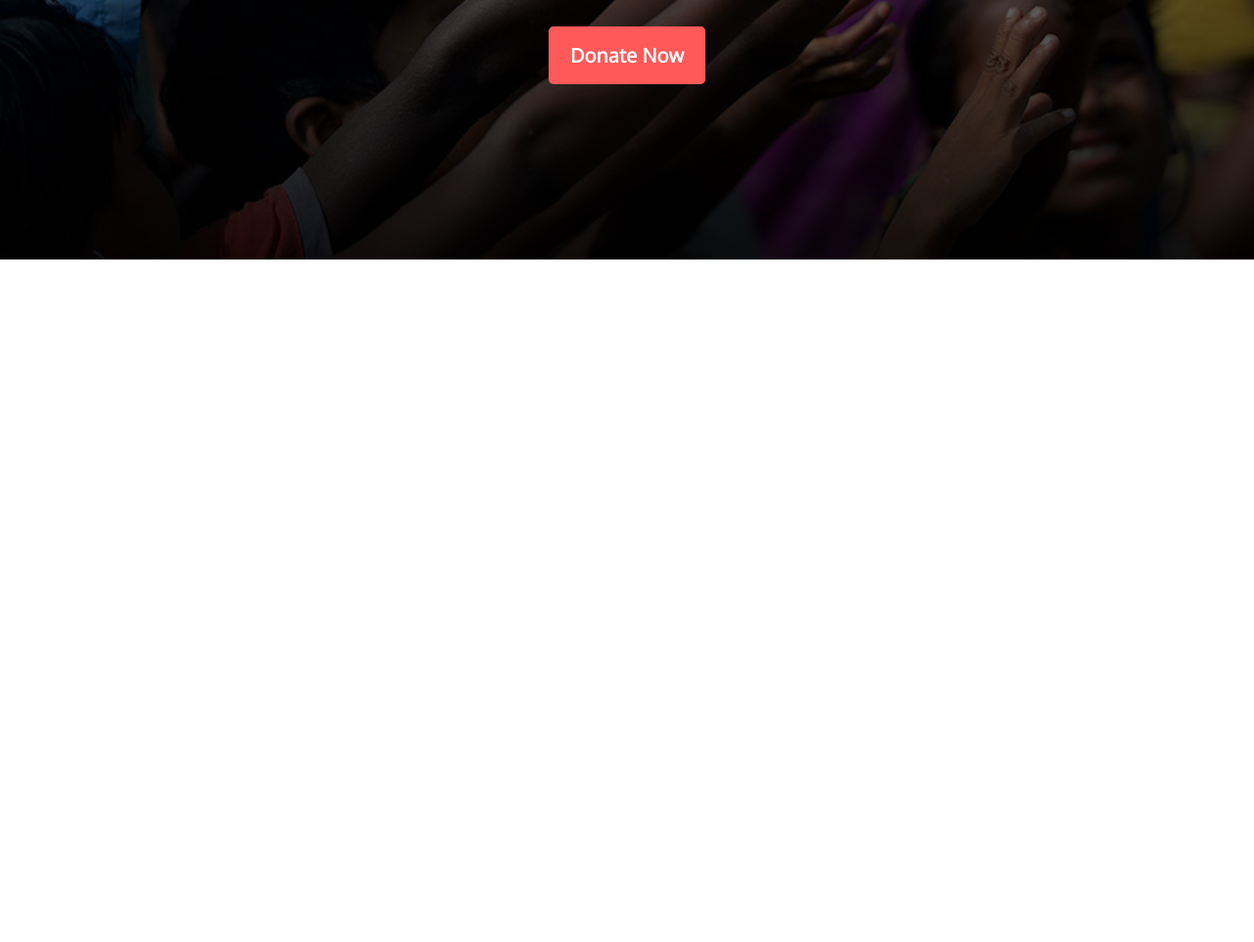
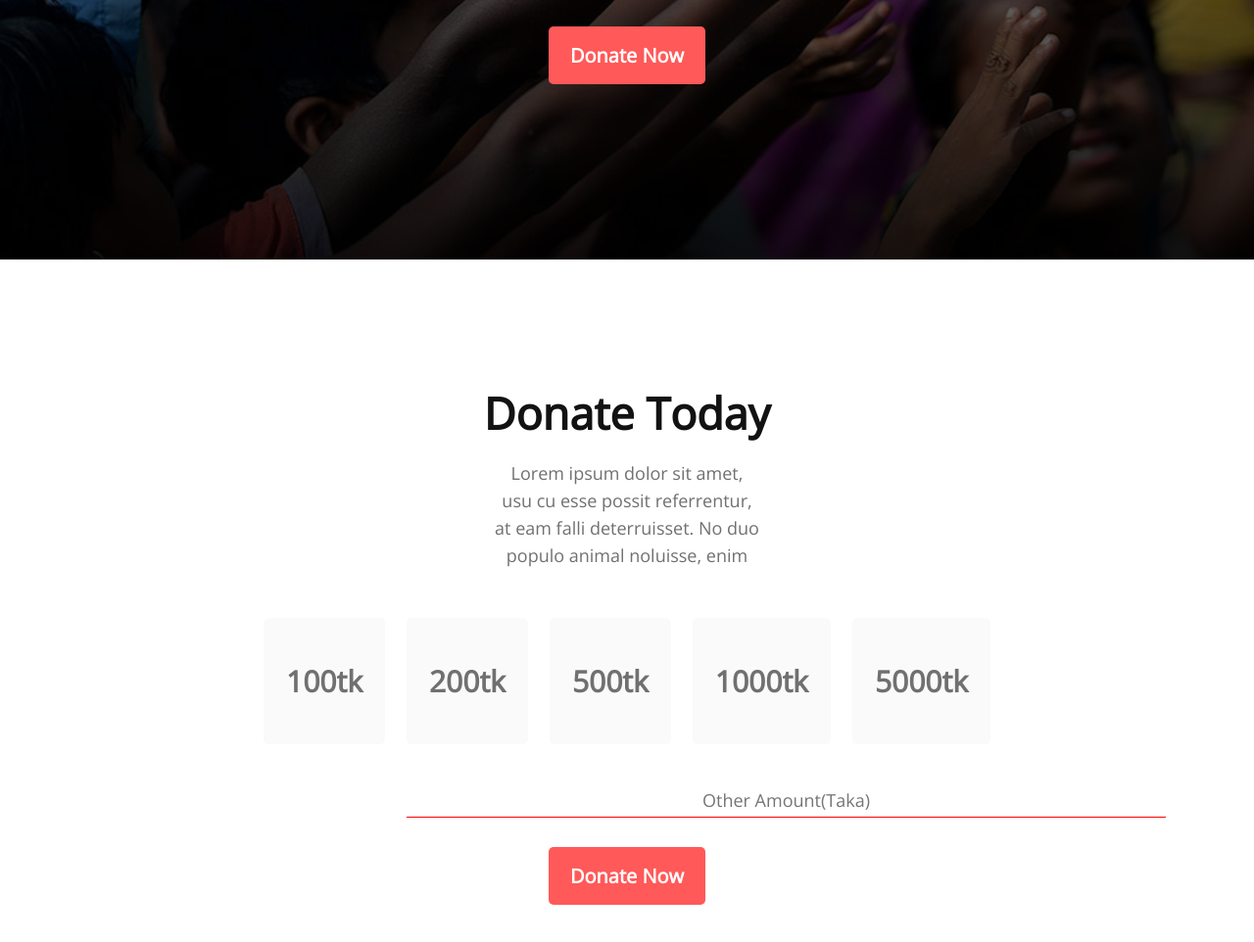
Before and after one commit to invalid2valid/donate-today-hw-by-ph, a plain HTML site: page index.html in a window 1280 px wide. Shown: the part 535-1497 px from the top of the page at 98% size. Before the commit the page ends 821 px from the top, so only its background shows below. Drawn offline with nearby package versions, Linux system fonts and the light colour scheme.

Commit message:
donate today done

```diff
--- a/index.html
+++ b/index.html
@@ -16,6 +16,31 @@
             <button class="p-btn">Donate Now</button>
         </section>
     </header>
+    <main>
+        <section class="collect">
+            <div class="dt-text">
+                <p class="section-title">Donate Today</p>
+                <p class="section-des">Lorem ipsum dolor sit amet, usu cu esse possit referrentur, at eam falli deterruisset. No duo populo animal noluisse, enim</p>
+            </div>
+            <div class="price-container">
+                <div class="price">100tk</div>
+                <div class="price">200tk</div>
+                <div class="price">500tk</div>
+                <div class="price">1000tk</div>
+                <div class="price">5000tk</div>
+            </div>
+            <div class="user-input">
+                <div >
+                    <input class="input-text type="text" placeholder="Other Amount(Taka)">
+                </div>
+                <div class="input-button">
+                    <button class="p-btn">Donate Now</button>
+                </div>
+
+            </div>
+
+        </section>
+    </main>
 
 </body>
 </html>
--- a/styles/style.css
+++ b/styles/style.css
@@ -2,21 +2,24 @@
     margin: 0;
     font-family: 'Open Sans', sans-serif;
 }
-header{
 
-    background-image: url('/images/donation13.jpg'),linear-gradient(180deg, rgba(18, 18, 18, 0.116) 0%, rgba(15, 15, 15,50) 100%);
-    background-size: 100% 100vh ;
+header {
+
+    background-image: url('/images/donation13.jpg'), linear-gradient(180deg, rgba(18, 18, 18, 0.116) 0%, rgba(15, 15, 15, 50) 100%);
+    background-size: 100% 100vh;
     background-repeat: no-repeat;
     height: 800px;
     background-blend-mode: overlay;
 
 }
-.banner{
+
+.banner {
     padding: 200px 307px;
     justify-content: center;
     text-align: center;
     margin-bottom: 175px;
 }
+
 .banner-title {
     font-weight: 700;
     font-size: 65px;
@@ -46,6 +49,77 @@ header{
     width: 160px;
     color: white;
     padding: 16px 12px;
+}
 
+/* donate today */
+.collect {
+    margin: 130px;
+    /* display: flex;
+    justify-content: center; */
+}
+
+.section-title {
+    font-weight: 700;
+    font-size: 45px;
+    line-height: 54px;
+    text-align: center;
+
+    color: #121212;
+}
+
+.section-des {
+    font-weight: 400;
+    font-size: 18px;
+    line-height: 28px;
+    margin: 20px 375px 50px 375px;
+    /* or 156% */
+
+    text-align: center;
+
+    color: #707070;
 
 }
+
+.price-container {
+    display: flex;
+    justify-content: center;
+    gap:22px;
+}
+
+.price {
+    background: #FAFAFA;
+    border-radius: 5px;
+    padding: 44px 23px;
+    display: flex;
+    justify-content: center;
+    font-weight: 700;
+    font-size: 30px;
+    text-align: center;
+
+    color: #707070;
+}
+
+.price:hover {
+    background: #FFEEEE;
+    border: 2px solid #FF5959;
+    border-radius: 5px;
+}
+
+.user-input{
+    margin: auto;
+    width: 50%;
+   text-align: center;
+    padding: 10px;
+}
+.input-text{
+    border: 0;
+    border-bottom: 1px solid red;
+    text-align: center;
+    padding: 5px ;
+    margin: 30px;
+
+    font-size: 18px;
+    width: 765px;
+
+color: #B3B3B3;
+}
```
